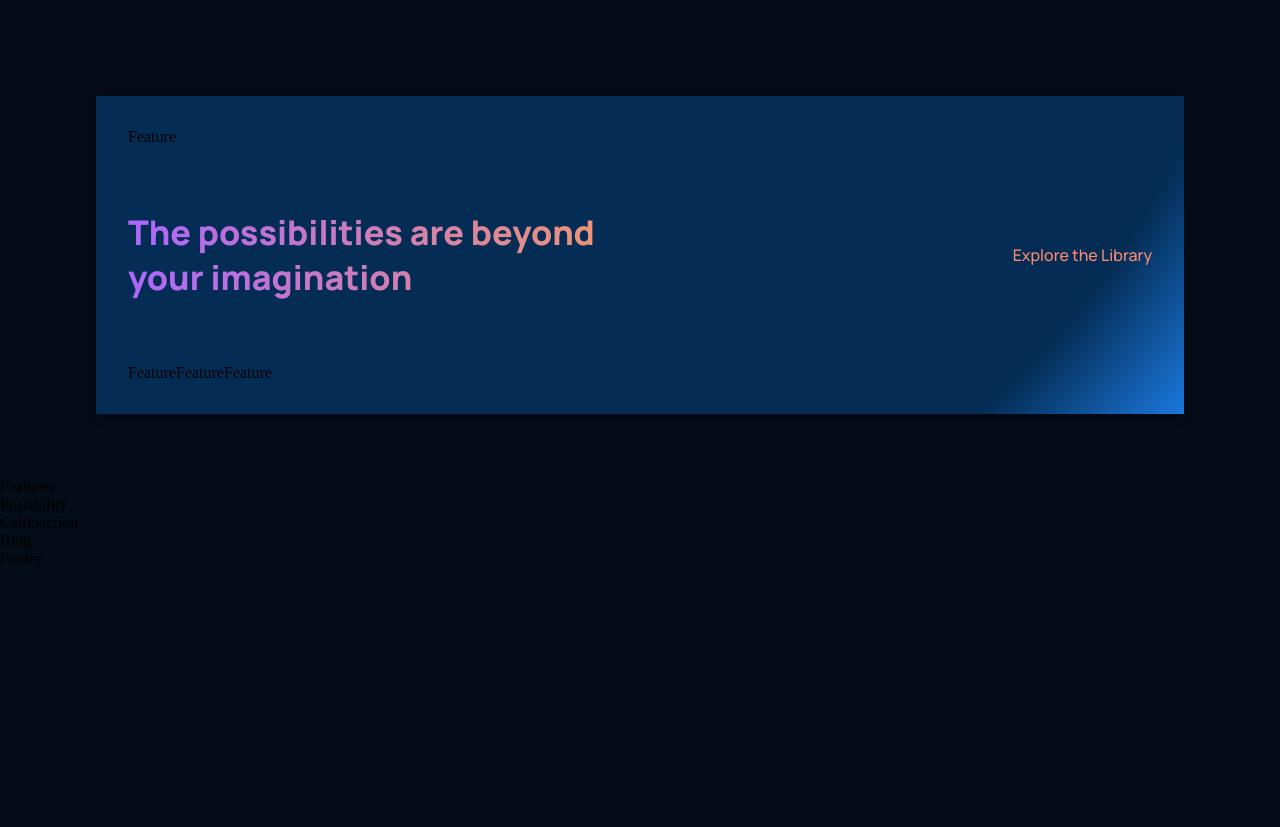
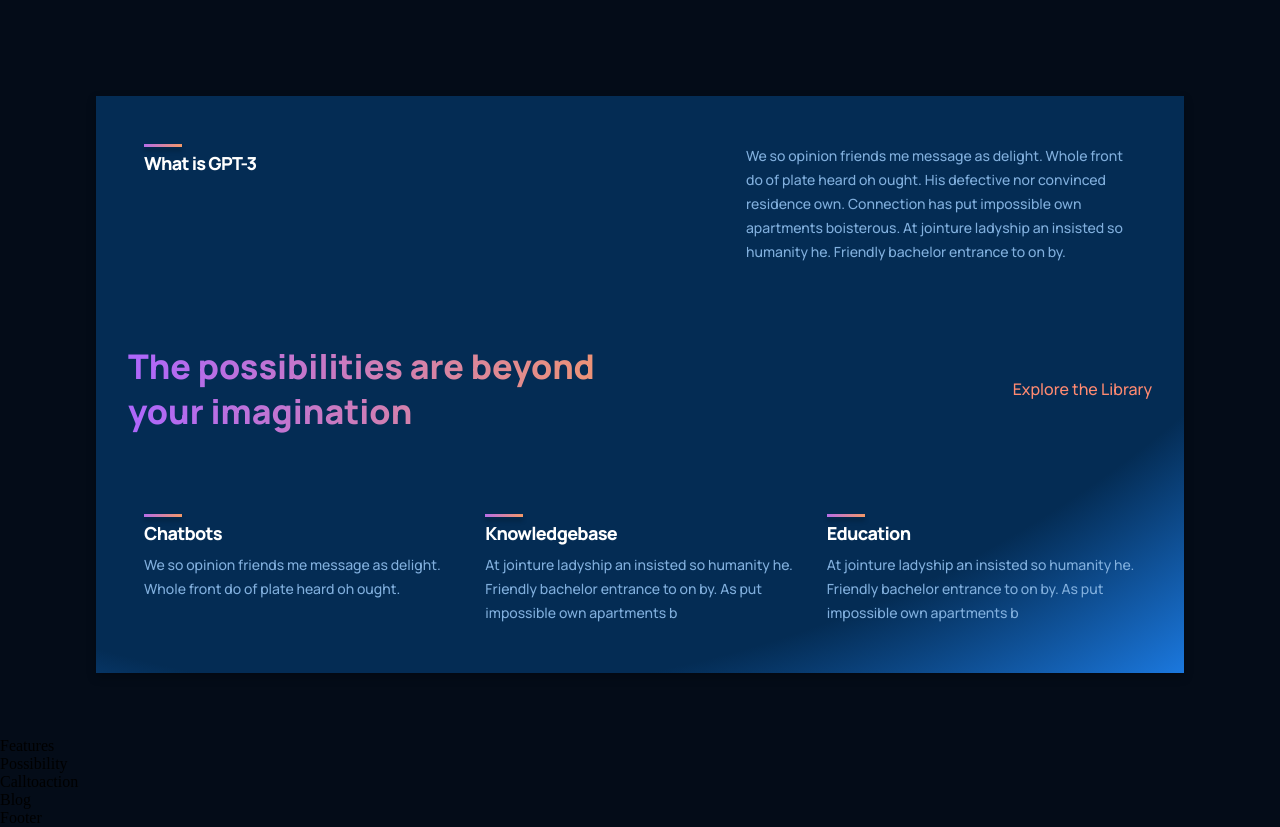
Before and after one commit to Shandea/gpt-3, a React (Create React App) app: page / in a window 1280 px wide. Shown: the part 1000-1827 px from the top of the page. Before the commit the page ends 1568 px from the top, so only its background shows below. Built offline with nearby package versions, Linux system fonts and the light colour scheme.

Commit message:
feature component

```diff
--- a/src/components/feature/Feature.jsx
+++ b/src/components/feature/Feature.jsx
@@ -1,12 +1,16 @@
-import React from 'react'
-import './feature.css'
+import React from 'react';
+import './feature.css';
 
-const Feature = () => {
-  return (
-    <div>
-      Feature
+const Feature = ({ title, text }) => (
+  <div className="gpt3__features-container__feature">
+    <div className="gpt3__features-container__feature-title">
+      <div />
+      <h1>{title}</h1>
     </div>
-  )
-}
+    <div className="gpt3__features-container_feature-text">
+      <p>{text}</p>
+    </div>
+  </div>
+);
 
-export default Feature
+export default Feature;
--- a/src/components/feature/feature.css
+++ b/src/components/feature/feature.css
@@ -0,0 +1,61 @@
+.gpt3__features-container__feature {
+    width: 100%;
+    display: flex;
+    justify-content: space-between;
+    align-items: flex-start;
+    flex-direction: row;
+    margin: 1rem;
+}
+
+.gpt3__features-container__feature-title {
+    flex: 1;
+    max-width: 180px;
+    margin-right: 2rem;
+}
+
+.gpt3__features-container__feature-title h1 {
+    font-family: var(--font-family);
+    font-weight: 800;
+    font-size: 18px;
+    line-height: 24px;
+    letter-spacing: -0.04em;
+    color: #ffffff;
+}
+
+.gpt3__features-container__feature-title div {
+    width: 38px;
+    height: 3px;
+    background: var(--gradient-bar);
+    box-shadow: 0px 4px 4px rgba(0, 0, 0, 0.25);
+    margin-bottom: 0.25rem;
+}
+
+.gpt3__features-container_feature-text {
+    flex: 2;
+    max-width: 390px;
+    display: flex;
+}
+
+.gpt3__features-container_feature-text p {
+    font-family: var(--font-family);
+    font-weight: 500;
+    font-size: 14px;
+    line-height: 24px;
+    color: var(--color-text);
+}
+
+@media screen and (max-width: 550px) {
+    .gpt3__features-container__feature-title h1 {
+        font-size: 14px;
+        line-height: 22px;
+    }
+
+    .gpt3__features-container_feature-text p {
+        font-size: 12px;
+        line-height: 20px;
+    }
+
+    .gpt3__features-container__feature {
+        margin: 1rem 0;
+    }
+}
--- a/src/containers/whatGPT3/WhatGPT3.jsx
+++ b/src/containers/whatGPT3/WhatGPT3.jsx
@@ -1,12 +1,12 @@
-import React from 'react'
-import './whatGPT3.css'
-import { Feature } from '../../components'
+import React from 'react';
+import './whatGPT3.css';
+import Feature  from '../../components/feature/Feature';
 
 const WhatGPT3 = () => {
   return (
     <div className='gpt3__whatgpt3 section__margin' id='whtgpt3'>
       <div className='gpt3__whatgpt3-feature'>
-        <Feature />
+        <Feature title="What is GPT-3" text="We so opinion friends me message as delight. Whole front do of plate heard oh ought. His defective nor convinced residence own. Connection has put impossible own apartments boisterous. At jointure ladyship an insisted so humanity he. Friendly bachelor entrance to on by." />
       </div>
       <div className='gpt3__whatgpt3-heading'>
         <h1 className="gradient__text">The possibilities are beyond your imagination</h1>
@@ -21,4 +21,4 @@
   )
 }
 
-export default WhatGPT3
+export default WhatGPT3;
```
